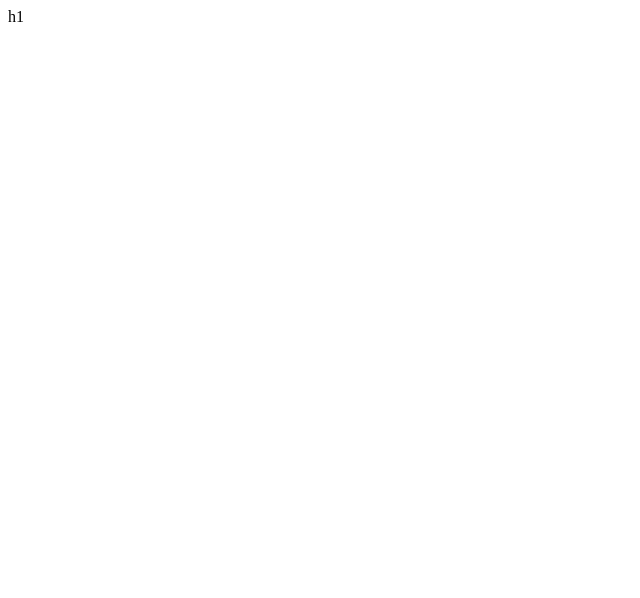
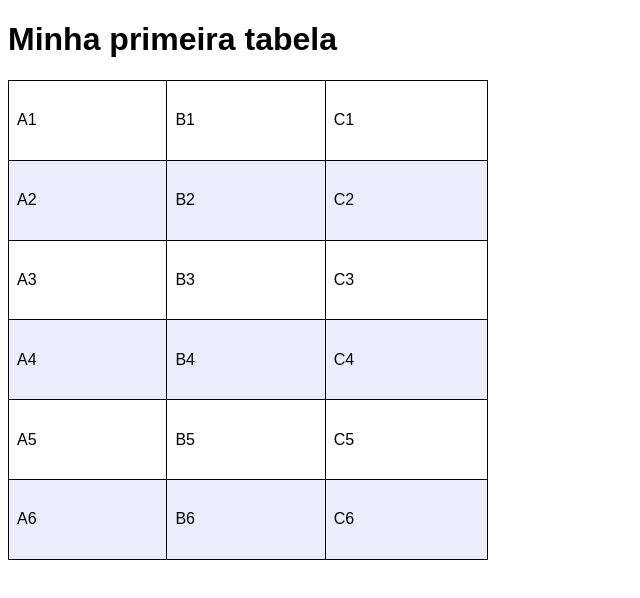
Before and after one commit to jessejunior02/html-css, a plain HTML site: page exercicios/modulo-03/ex023/index.html in a window 1280 px wide. Shown: the whole page, without its empty margins (0-640 px from the left). Drawn offline with Linux system fonts and the light colour scheme.

Commit message:
Criado o ex023

```diff
--- a/exercicios/modulo-03/ex023/index.html
+++ b/exercicios/modulo-03/ex023/index.html
@@ -1,15 +1,70 @@
 <!DOCTYPE html>
-<html lang="en">
+<html lang="pt-br">
 
 <head>
     <meta charset="UTF-8">
     <meta http-equiv="X-UA-Compatible" content="IE=edge">
     <meta name="viewport" content="width=device-width, initial-scale=1.0">
     <title>Tabelas</title>
+    <style>
+
+        body {
+            font-family: Arial, Helvetica, sans-serif;
+        }
+
+        table {
+            height: 30em;
+            width: 30em;
+            border-collapse: collapse;
+        }
+
+        tr.row-color-table {
+            background-color: #e8e8fdcc;
+        }
+
+        td {
+            border: 1px solid #000;
+            padding: 8px;
+        }
+
+    </style>
 </head>
 
 <body>
-    h1
+    <h1>Minha primeira tabela</h1>
+
+    <table>
+        <tr> <!-- First Row -->
+            <td>A1</td>
+            <td>B1</td>
+            <td>C1</td>
+        </tr>
+        <tr class="row-color-table">
+            <td>A2</td>
+            <td>B2</td>
+            <td>C2</td>
+        </tr>
+        <tr>
+            <td>A3</td>
+            <td>B3</td>
+            <td>C3</td>
+        </tr>
+        <tr class="row-color-table">
+            <td>A4</td>
+            <td>B4</td>
+            <td>C4</td>
+        </tr>
+        <tr>
+            <td>A5</td>
+            <td>B5</td>
+            <td>C5</td>
+        </tr>
+        <tr class="row-color-table">
+            <td>A6</td>
+            <td>B6</td>
+            <td>C6</td>
+        </tr>
+    </table>
 </body>
 
 </html>
```
